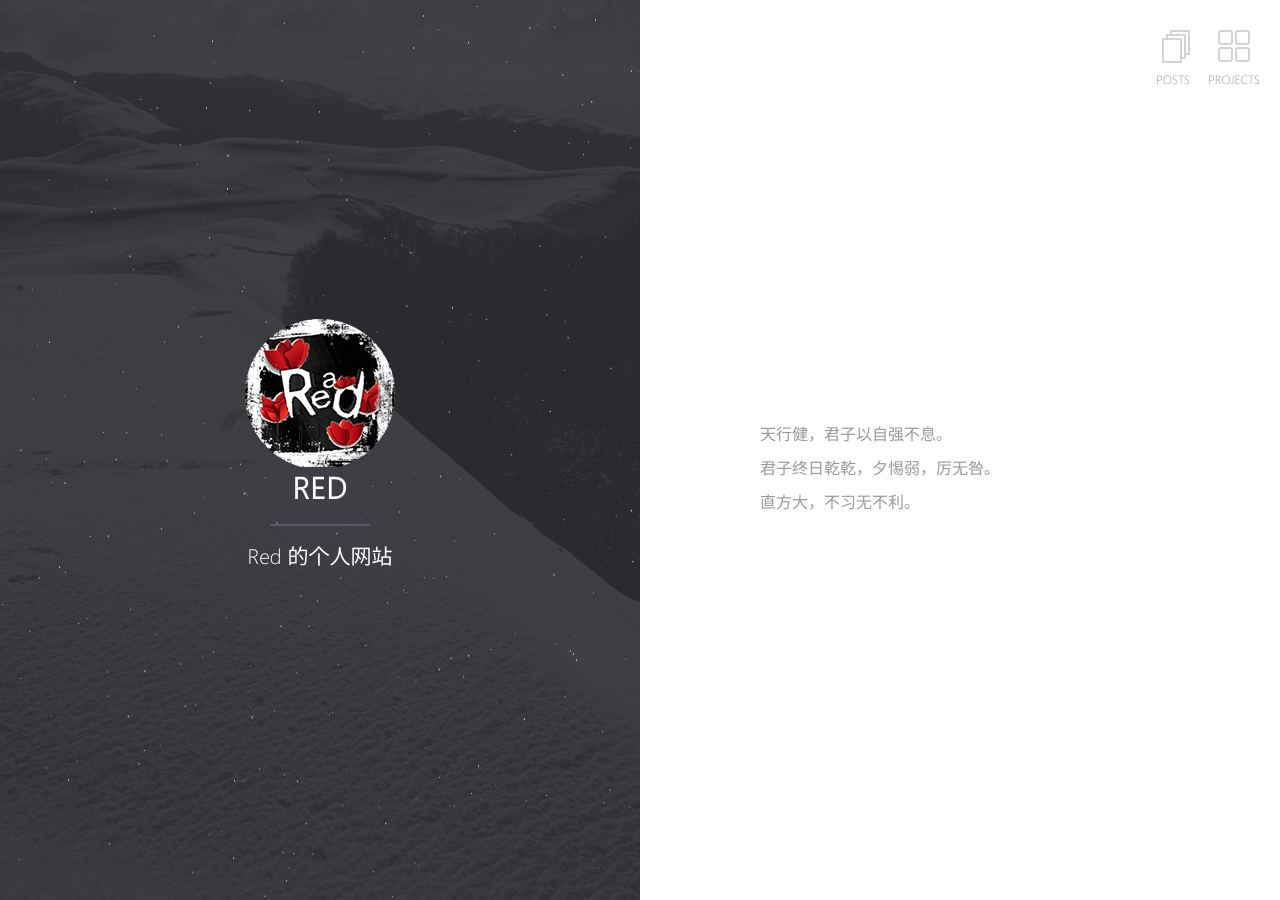
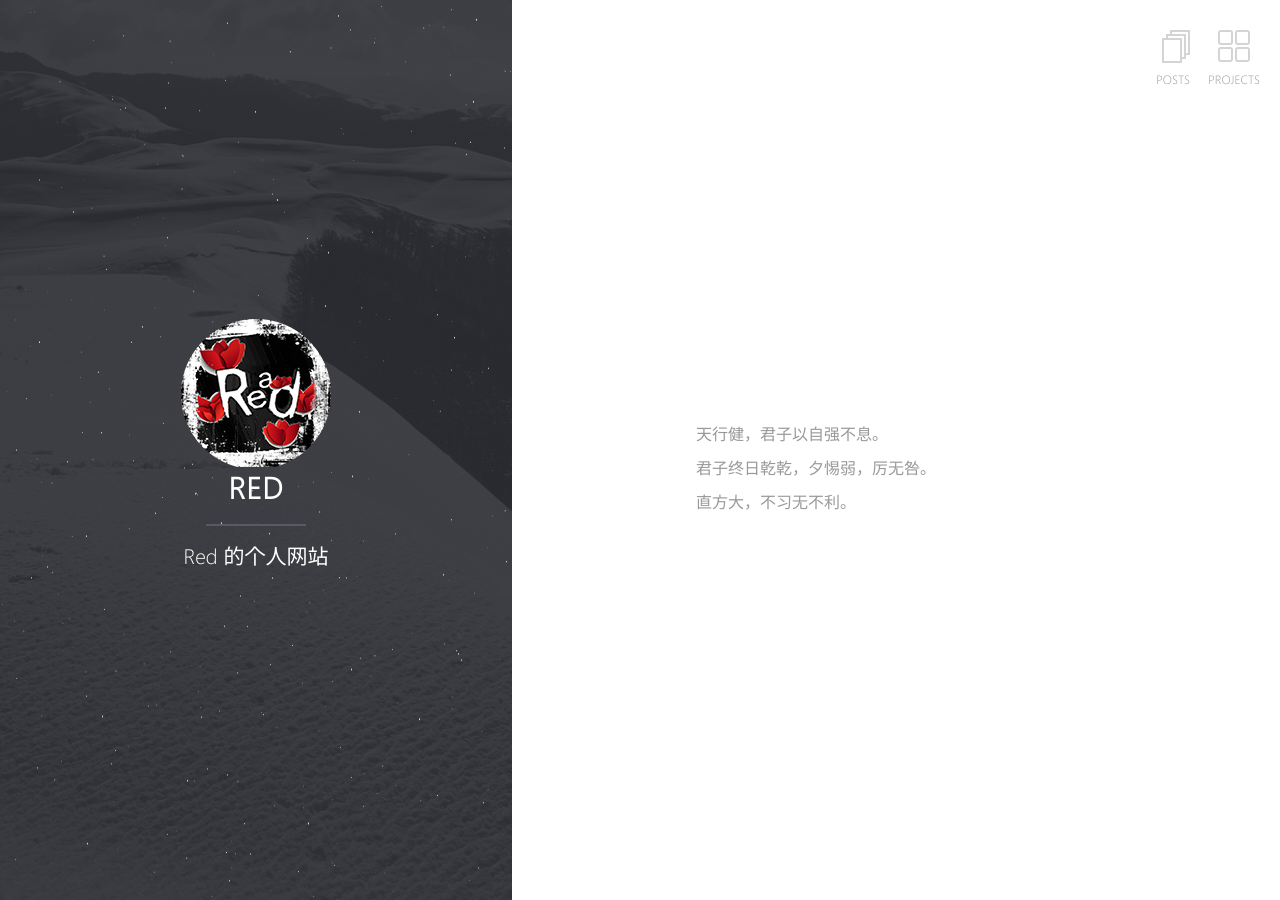
Before and after one commit to Rednuo/Rednuo.github.io, a Jekyll site: the page built from index.md, in a window 1280 px wide. Built offline with Jekyll 4.4.1, drawn with Linux system fonts in a browser that asks for light colours.

Commit message:
Update _site.scss
改变左右块占屏幕比

```diff
--- a/assets/_sass/_site.scss
+++ b/assets/_sass/_site.scss
@@ -1,5 +1,6 @@
 .block-left {
   float: left;
+  width: 40%;
   .content {
     z-index: 1;
     position: relative;
@@ -7,13 +8,13 @@
 }
 
 .block-right {
+  width: 60%;
   float: right;
   overflow-y: auto;
 }
 
 .block-left,
 .block-right {
-  width: 50%;
   height: 100%;
   position: relative;
   display: table;
```
